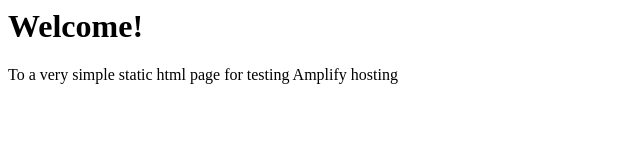
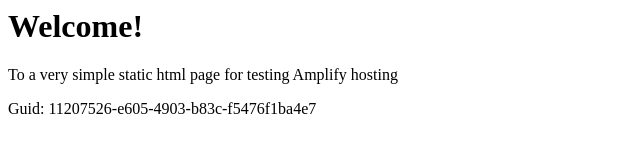
Before and after one commit to aws-aemilia-icn/Github-PR-Commit-Integration-Test-DoNotTouch-GitHubAutoBuildCanaryTest-v1-preprod-ap-northeast-2, a website: page src/index.html in a window 1280 px wide. Shown: the whole page, without its empty margins (0-640 px from the left). Drawn offline with Linux system fonts and the light colour scheme.

Commit message:
commit from integ tests

```diff
--- a/src/index.html
+++ b/src/index.html
@@ -1,3 +1,5 @@
+
+
 <html lang="en">
 
 <head>
@@ -10,6 +12,6 @@
 <body>
     <h1>Welcome!</h1>
     <p>To a very simple static html page for testing Amplify hosting</p>
-</body>
+    <p>Guid: 11207526-e605-4903-b83c-f5476f1ba4e7</p></body>
 
 </html>
```
